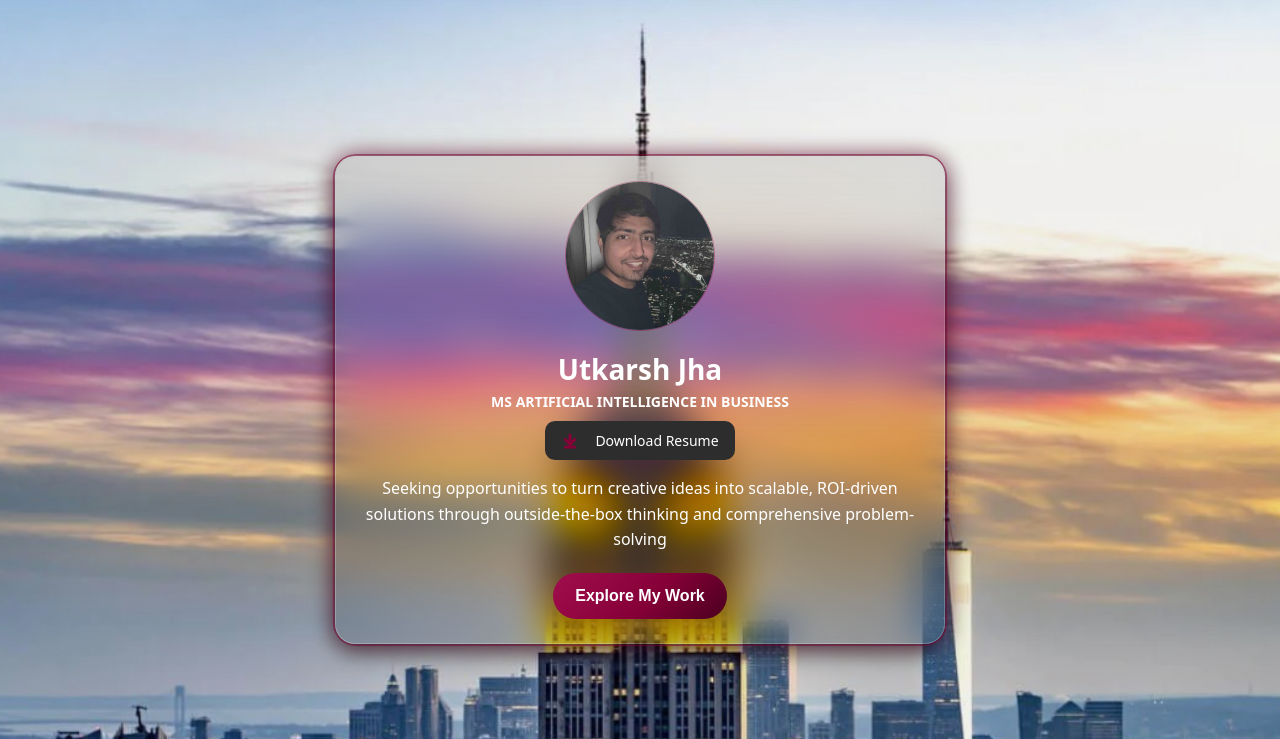
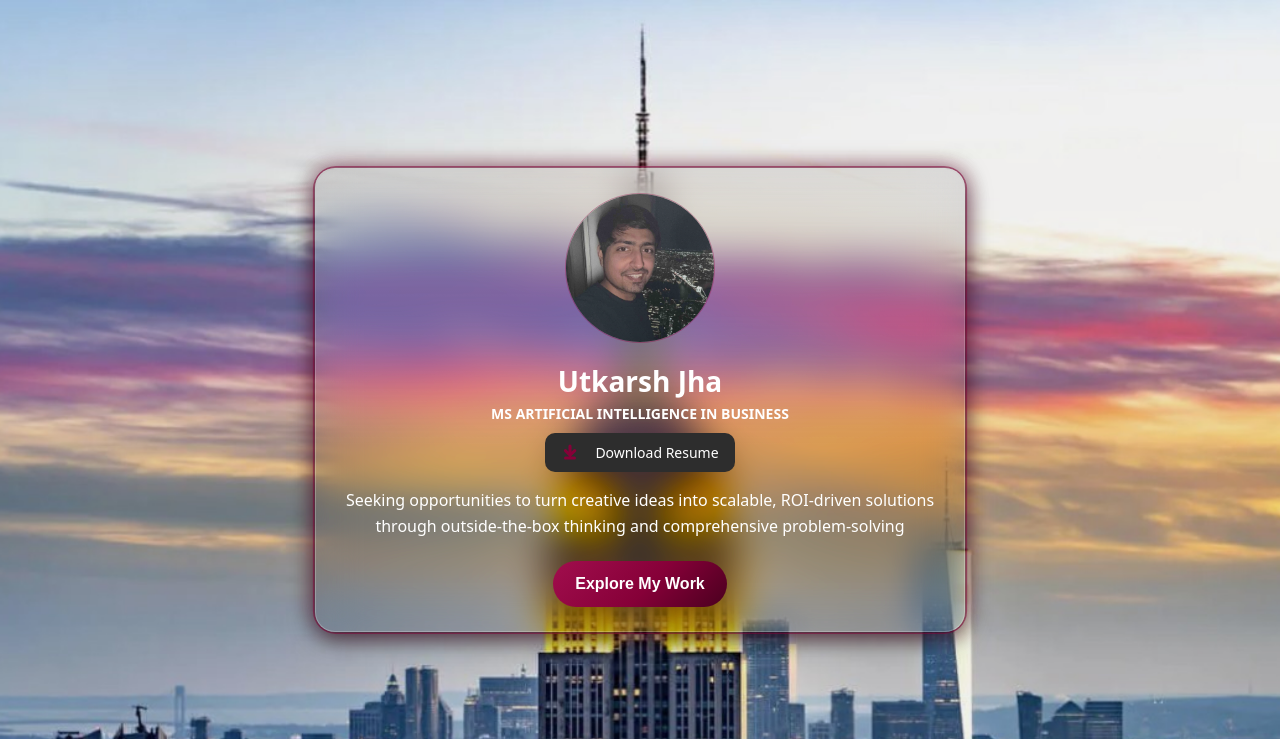
Before and after one commit to Utkarsh-Jha-MSAIB/Utkarsh-Jha-MSAIB.github.io, a plain HTML site: page index.html in a window 1280 px wide. Shown: the top 739 px of the page. Drawn offline with Linux system fonts and the light colour scheme.

Commit message:
Add updated images and profile again 19

```diff
--- a/index.html
+++ b/index.html
@@ -260,8 +260,8 @@
     }
     .gate-avatar{width:150px;height:150px;border-radius:65%;object-fit:cover;border:1.5px solid rgba(134,0,56,.45)}
     .gate-name{margin:14px 0 4px;font-size:28px;font-weight:900}
-    .gate-tagline{margin:0;color:#ffffff;font-size:14px;text-transform:uppercase;font-weight:700}
-    .gate-about{margin:14px auto 20px;color:#ffffff;max-width:560px;line-height:1.6}
+    .gate-tagline{margin:0;color:#ffffff;font-size:14px;text-transform:uppercase;font-weight:550}
+    .gate-about{margin:14px auto 22px;color:#ffffff;max-width:600px;line-height:1.6}
     /* Base small buttons */
     .gate-btn { position:relative; overflow:hidden; display:inline-flex; align-items:center; gap:8px; background:#2d2d2d; color:#fff; border:none; padding:10px 16px; border-radius:10px; font-weight:400; font-size:14px; cursor:pointer; transition:background .3s ease, transform .2s ease; isolation:isolate; }
     .gate-btn:hover { background:#444; transform:translateY(-1px); }
```
